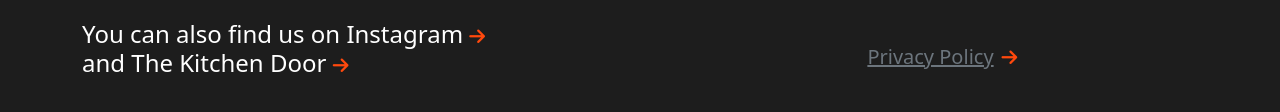
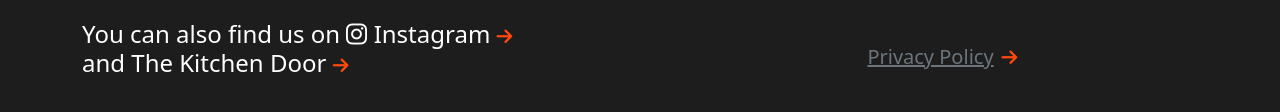
Before and after one commit to vhee4/Group_10_website_cloning, a plain HTML site: page index.html in a window 1280 px wide. Shown: the part 6215-6327 px from the top of the page. Drawn offline with Linux system fonts and the light colour scheme.

Commit message:
changes in footer

```diff
--- a/index.html
+++ b/index.html
@@ -334,7 +334,7 @@
                  </button>
             </form>
             <div class="h4 text-white mt-5">
-              You can also find us on  Instagram <span  style="color:#ff490d;font-size: 18px;" ><i class="fa-solid fa-arrow-right "></i></span><br/>
+              You can also find us on <i class="fa-brands fa-instagram fa-beat"></i> Instagram <span  style="color:#ff490d;font-size: 18px;" ><i class="fa-solid fa-arrow-right "></i></span><br/>
               and The Kitchen Door  <span  style="color:#ff490d;font-size: 18px;" ><i class="fa-solid fa-arrow-right "></i></span>
             </div>
             <div class="d-flex-row mt-5 w-75 gap-5 " >
```
